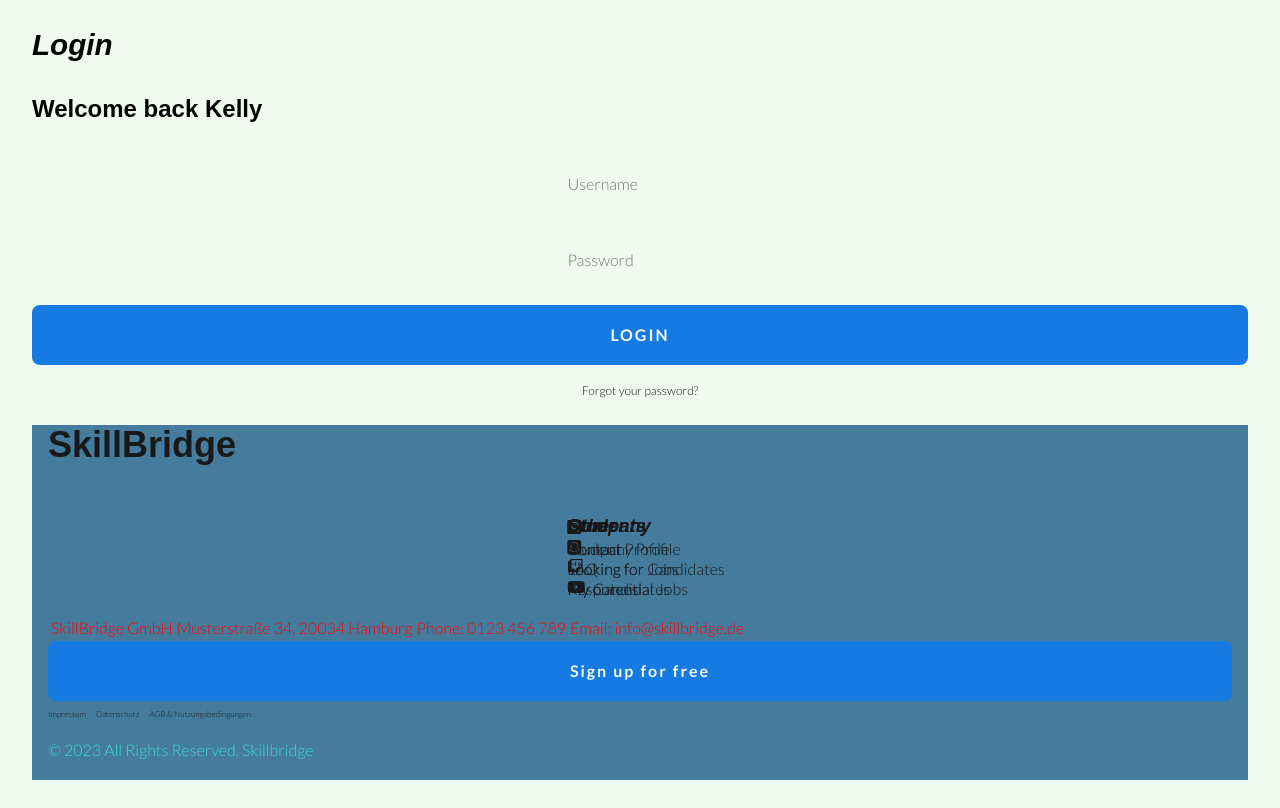
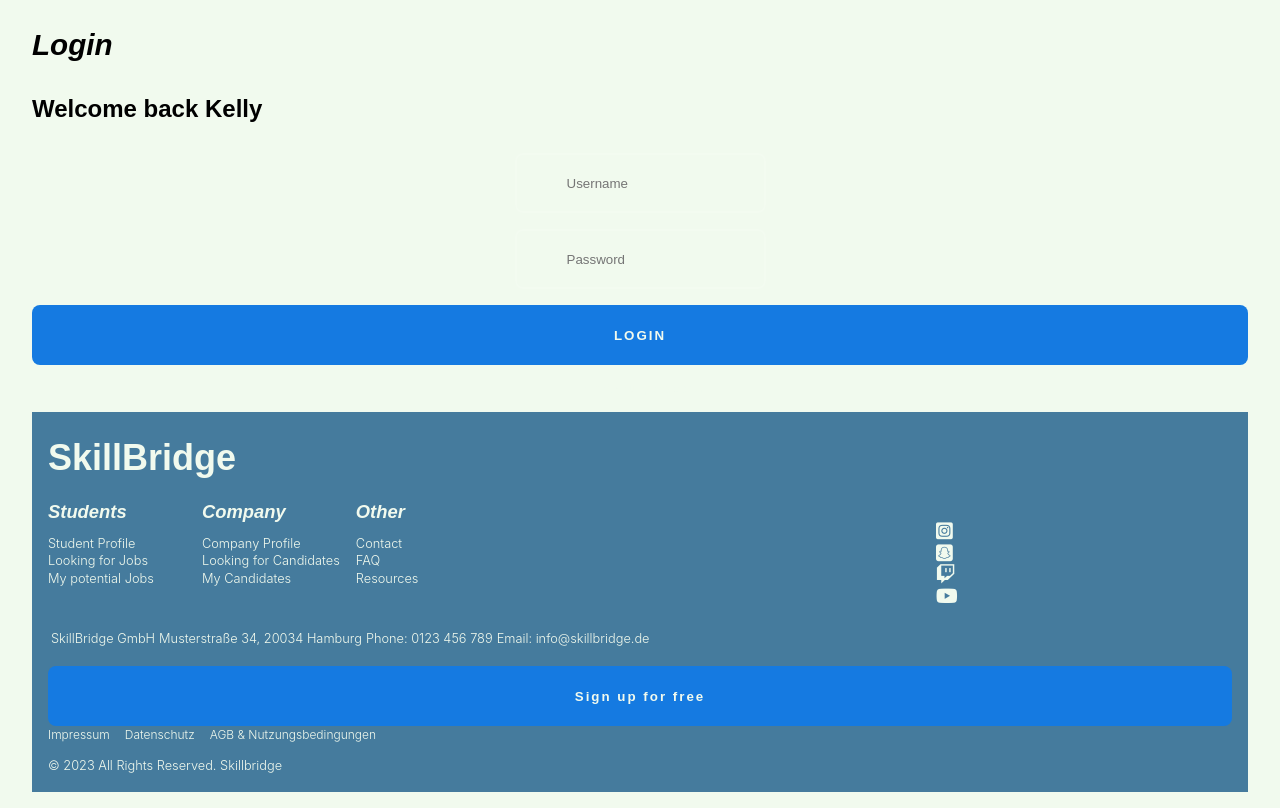
Before and after one commit to Akki-on-Rails/skill-bridge, a React (Create React App) app in the folder client/: page / in a window 1280 px wide. Built offline with nearby package versions, Linux system fonts and the light colour scheme; a web font is replaced by a local one.

Commit message:
solved problems with grid styling for the footer link menu

```diff
--- a/client/src/components/footer.js
+++ b/client/src/components/footer.js
@@ -12,6 +12,7 @@ const Footer = () => {
         {/* Here we need a Logo and/or Slogan */}
         <h1>SkillBridge</h1>
       </div>
+      <div className={styles.link_wrapper}>
         <div className={styles.section_container}>
           <div className={styles.section_1}>
             <h4>Students</h4>
@@ -36,6 +37,7 @@ const Footer = () => {
               <li>FAQ</li>
               <li>Resources</li>
             </ul>
+          </div>
         </div>
         <div className={styles.social}>
           <ul>
--- a/client/src/components/footer.module.scss
+++ b/client/src/components/footer.module.scss
@@ -7,86 +7,73 @@ a {
   &:hover {
     color: $c-contrast;
   }
-  color: $c-text;
+  color: $c-background;
 }
 // classes don't work
 .legal_section a {
-  padding-right: 10px;
+  padding-right: 15px;
 }
 
-footer a {
-  font-size: 0.5rem;
+.footer_wrapper {
+  color: $c-background;
+  font-size: $b-font-size;
+  line-height: $b-line-height;
+  font-weight: $b-font-weight;
+  background-color: $c-secondary;
+  height: 100%;
+  padding: .1rem 1rem 0.3rem;
+  margin-top: 1rem;
 }
 
-footer {
-  color: $c-text;
-  font-size: 0.5rem;
-  background-color: $c-secondary;
-  height: 100%;
-  // border: 1px solid red;
-  padding: 0 1rem 0.3rem;
+
+.link_wrapper {
+  display: flex;
+  justify-content: space-between;
+  // flex-grow: 1;
 }
 
-footer h4 {
-  line-height: 0;
-  margin-bottom: -0.2rem;
-}
-// classes don't work
 .section_container {
   max-width: 1200px;
-  margin: 0 auto;
   display: grid;
-	grid-gap: 0.75rem;
+  justify-content: start;
+  justify-items: start;
+	grid-gap: 1rem;
+  grid-template-columns: repeat(2, 1fr);
+ }
 
-
-	// grid-template-areas:
-	// 	"section-1"
-	// 	"section-2"
-	// 	"section-3"
-	// 	"social";
-	// grid-template-columns: fit-content;
-	// justify-items: stretch;
-	// max-height: min-content;
-	// width: inherit;
+/* Screen larger than 600px? 2 column */
+@media (min-width: 600px) {
+  .section_container { grid-template-columns: repeat(3, 1fr); }
 }
 
-@media (min-width: 600) {
-  .section_container { grid-template-columns: repeat(2, 1fr); }
+/* Screen larger than 900px? 3 columns */
+@media (min-width: 900px) {
+  .section_container { grid-template-columns: repeat(4, 1fr); }
 }
 
-// @media screen and (min-width: 600px) {
-//   grid-template-areas: "section-1 section-2" "section-3 social"
-// }
+.social {
+  width: 25%;
+  // padding-top: .5rem;
+  font-size: 1.2rem;
+  line-height: 1.35rem;
+  margin-top: 0;
+  padding-top: 0;
+}
 
-// @media screen and (min-width: 1200px) {
-// grid-template-areas: "section-1 section-2 section-3 social"
-// }
+.footer_wrapper h4 {
+  // line-height: 0;
+  margin: 0 0 0.2rem;
+}
 
 ul {
   list-style: none;
   padding: 0;
 }
 
-.section_1 {
-  grid-area: section-1;
+.address {
+  padding-bottom: 1rem;
 }
 
-.section_2 {
-  grid-area: section-2;
-}
-
-.section_3 {
-  grid-area: section-3;
-}
-
-.social {
-  grid-area: social;
-}
-
-.address {
-  color: red;
-}
-
-.legal_section {
-  color: turquoise;
-}
+// .legal_section {
+//   color: turquoise;
+// }
--- a/client/src/styles/fonts.module.scss
+++ b/client/src/styles/fonts.module.scss
@@ -10,11 +10,9 @@ h1, h2, h3, h4, h5, h6 {
   font-family: $header-font;
 }
 
-* {
-  font-family: $body-font;
-  font-size: 1rem;
-  font-weight: 300;
-}
+$b-font-size: .8rem;
+$b-font-weight: 300;
+$b-line-height: 1.1rem;
 
 h1, h6 {
   font-weight: 900;
@@ -61,7 +59,7 @@ h1, h2, h3 {
   line-height: 2.5rem;
 }
 
-*, h4, h5, h6 {
+h4, h5, h6 {
   line-height: 1.25rem;
 }
 
```
Lines whose indentation alone changed are shown as unchanged.
